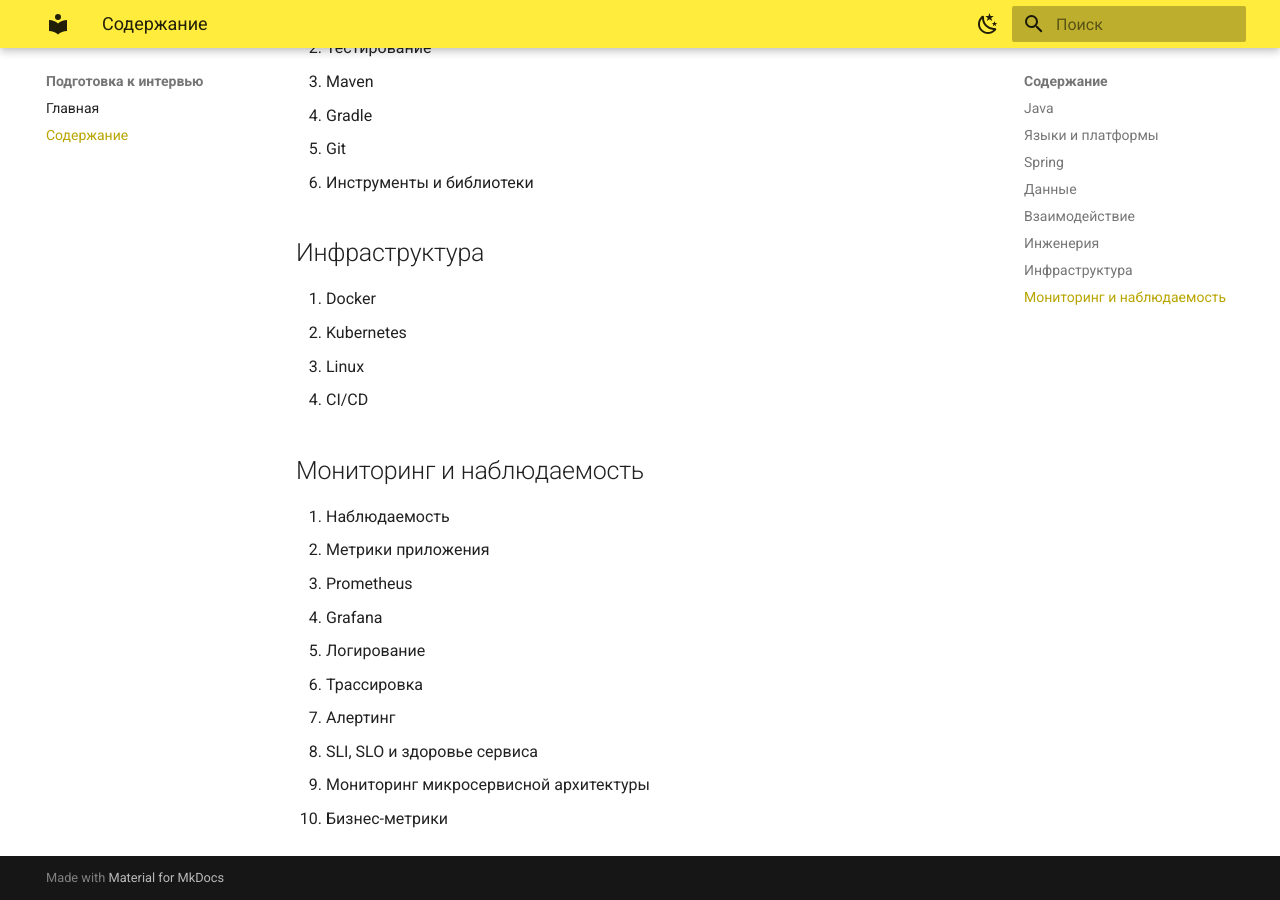
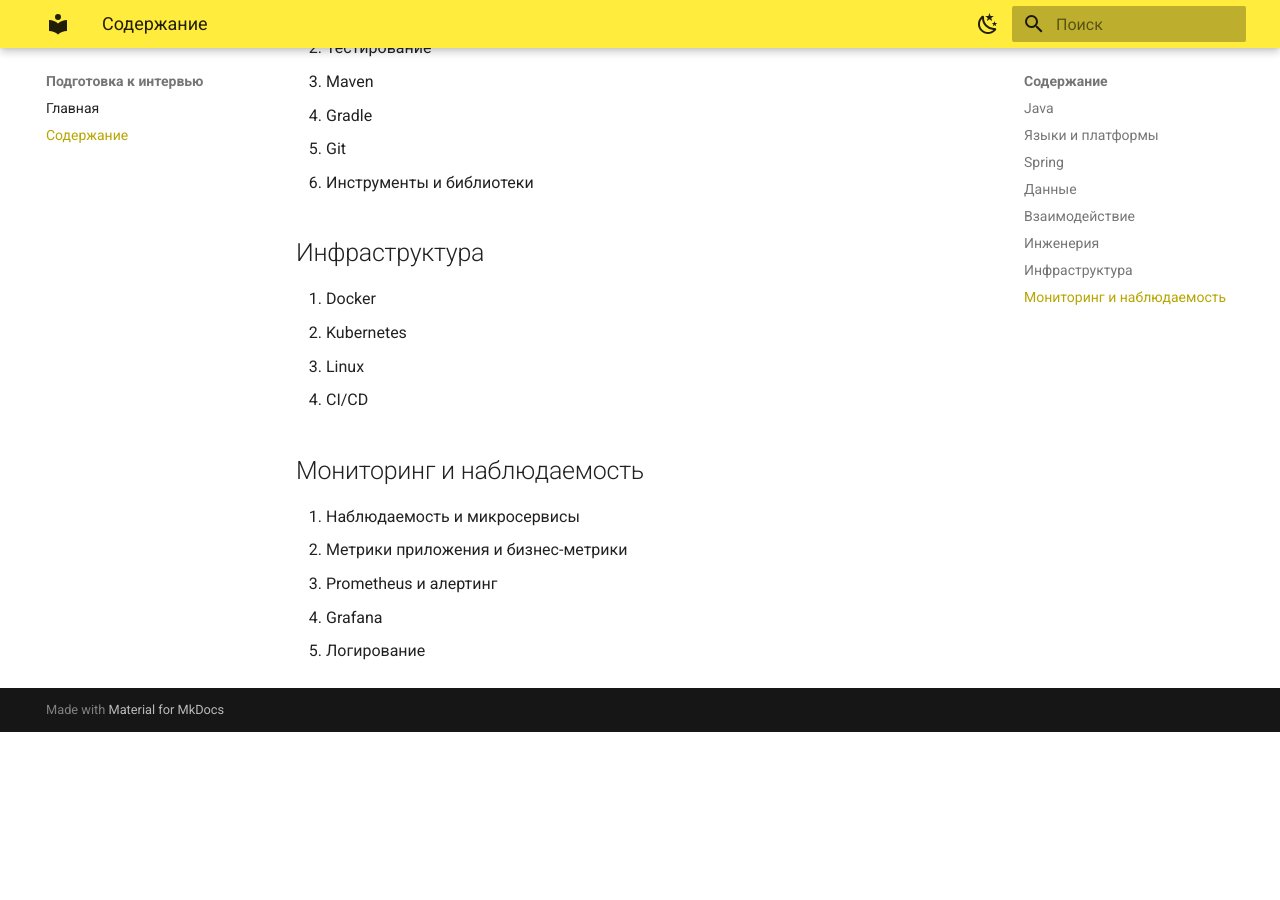
Before and after one commit to artem961/java-backend-notes, an MkDocs documentation site: the page built from docs/contents.md, in a window 1280 px wide and 900 px high, scrolled down 1818 px. Built offline with MkDocs 1.6.1 and Material for MkDocs 9.7.7, drawn with Linux system fonts in a browser that asks for light colours; after the commit the page ends 2550 px from its top, so only the background shows below that.

Commit message:
Сжать блок мониторинга до пяти разделов
Первый раздел — обзорный, остальные конкретные. Во внутреннее устройство
инструментов мониторинга не углубляемся.

Co-Authored-By: Claude Opus 4.8 <noreply@anthropic.com>
Claude-Session: https://claude.ai/code/session_01Rwwmgvitp1riZs4MzwF2Zc

```diff
--- a/docs/contents.md
+++ b/docs/contents.md
@@ -69,13 +69,8 @@
 
 ## Мониторинг и наблюдаемость
 
-42. Наблюдаемость
-43. Метрики приложения
-44. Prometheus
+42. Наблюдаемость и микросервисы
+43. Метрики приложения и бизнес-метрики
+44. Prometheus и алертинг
 45. Grafana
 46. Логирование
-47. Трассировка
-48. Алертинг
-49. SLI, SLO и здоровье сервиса
-50. Мониторинг микросервисной архитектуры
-51. Бизнес-метрики
```
